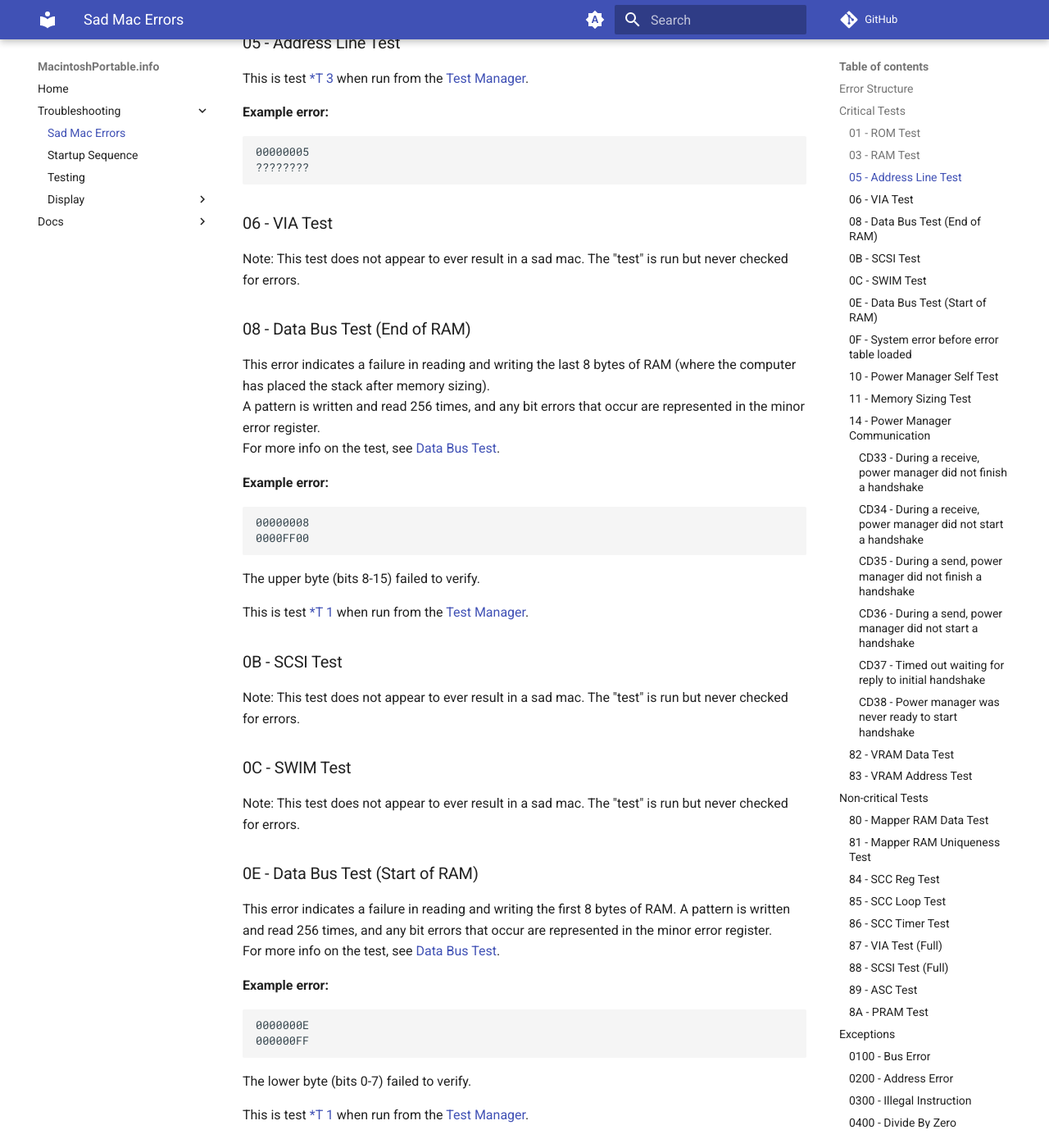
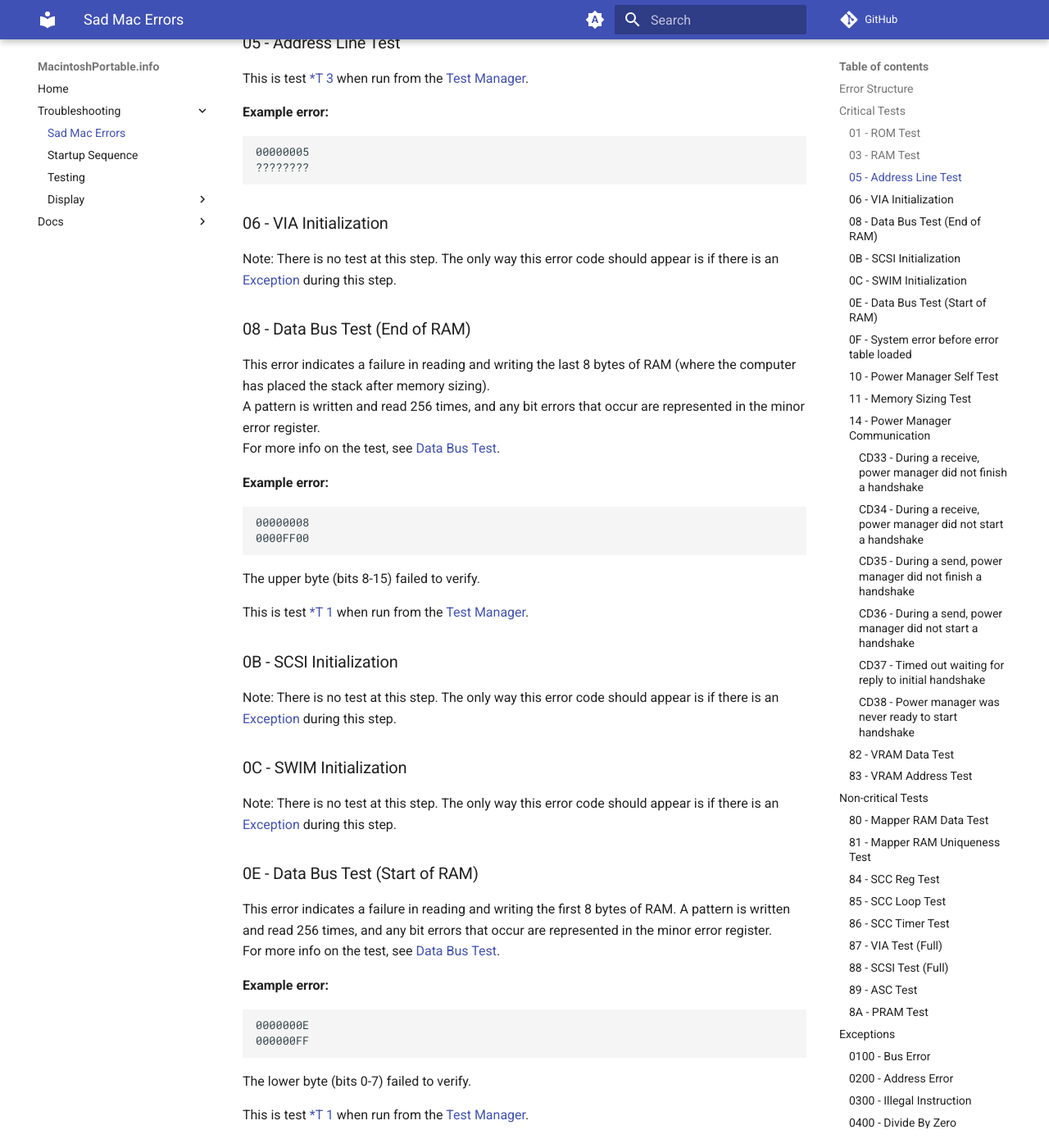
Before and after one commit to rezafouladian/MacintoshPortable, an MkDocs documentation site: the page built from docs/SadMac.md, in a window 1280 px wide and 1400 px high, scrolled down 1823 px. Shown: the whole window at 82% size. Built offline with MkDocs 1.6.1 and Material for MkDocs 9.7.7, drawn with Linux system fonts in a browser that asks for light colours; comment, search, counter and statistics services are not loaded.

Commit message:
Update SadMac.md

````diff
--- a/docs/SadMac.md
+++ b/docs/SadMac.md
@@ -65,8 +65,8 @@ This is test [*T 3](TestManager.md#test-3-address-line-test) when run from the [
 00000005
 ????????
 ```
-### 06 - VIA Test
-Note: This test does not appear to ever result in a sad mac. The "test" is run but never checked for errors.
+### 06 - VIA Initialization
+Note: There is no test at this step. The only way this error code should appear is if there is an [Exception](#exceptions) during this step.
 ### 08 - Data Bus Test (End of RAM)
 
 This error indicates a failure in reading and writing the last 8 bytes of RAM (where the computer has placed the stack after memory sizing).
@@ -81,10 +81,10 @@ For more info on the test, see [Data Bus Test](TestManager.md#test-1-data-bus-te
 The upper byte (bits 8-15) failed to verify.
 
 This is test [*T 1](TestManager.md#test-1-data-bus-test) when run from the [Test Manager](TestManager.md).
-### 0B - SCSI Test
-Note: This test does not appear to ever result in a sad mac. The "test" is run but never checked for errors.
-### 0C - SWIM Test
-Note: This test does not appear to ever result in a sad mac. The "test" is run but never checked for errors.
+### 0B - SCSI Initialization
+Note: There is no test at this step. The only way this error code should appear is if there is an [Exception](#exceptions) during this step.
+### 0C - SWIM Initialization
+Note: There is no test at this step. The only way this error code should appear is if there is an [Exception](#exceptions) during this step.
 ### 0E - Data Bus Test (Start of RAM)
 
 This error indicates a failure in reading and writing the first 8 bytes of RAM.
````
